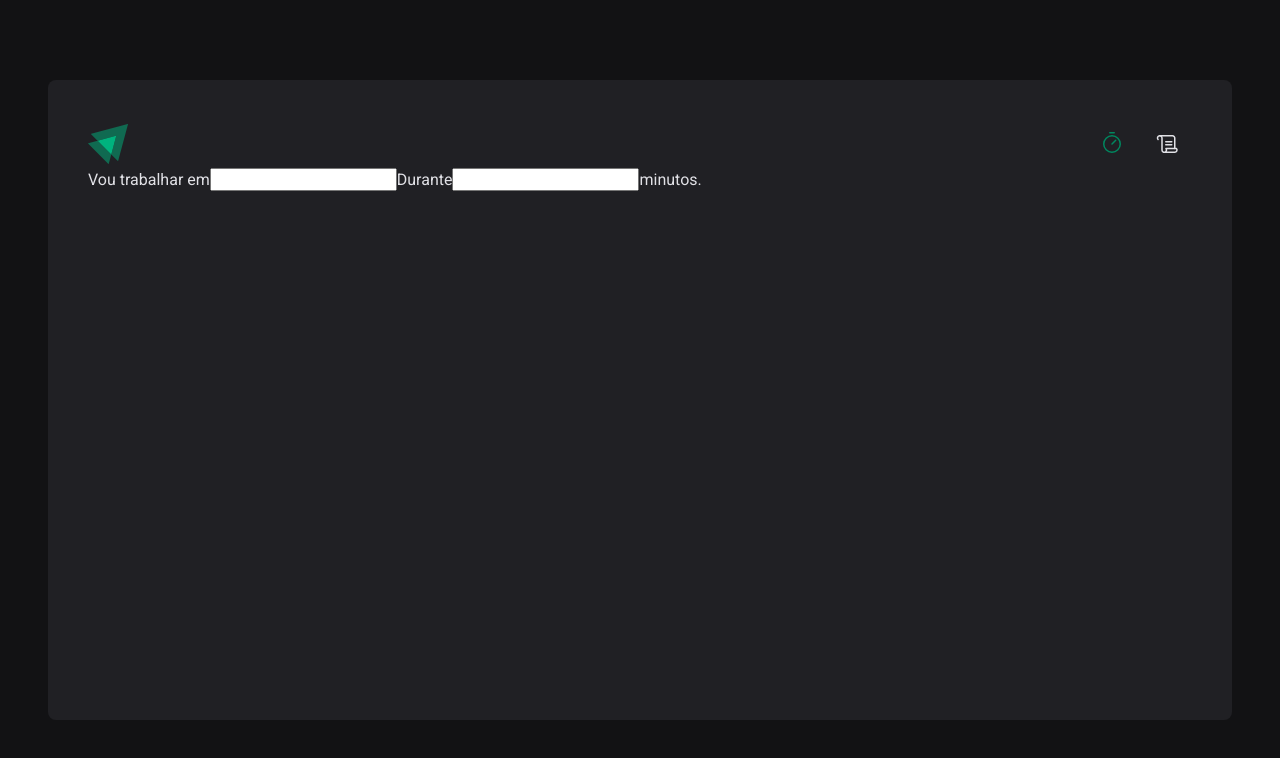
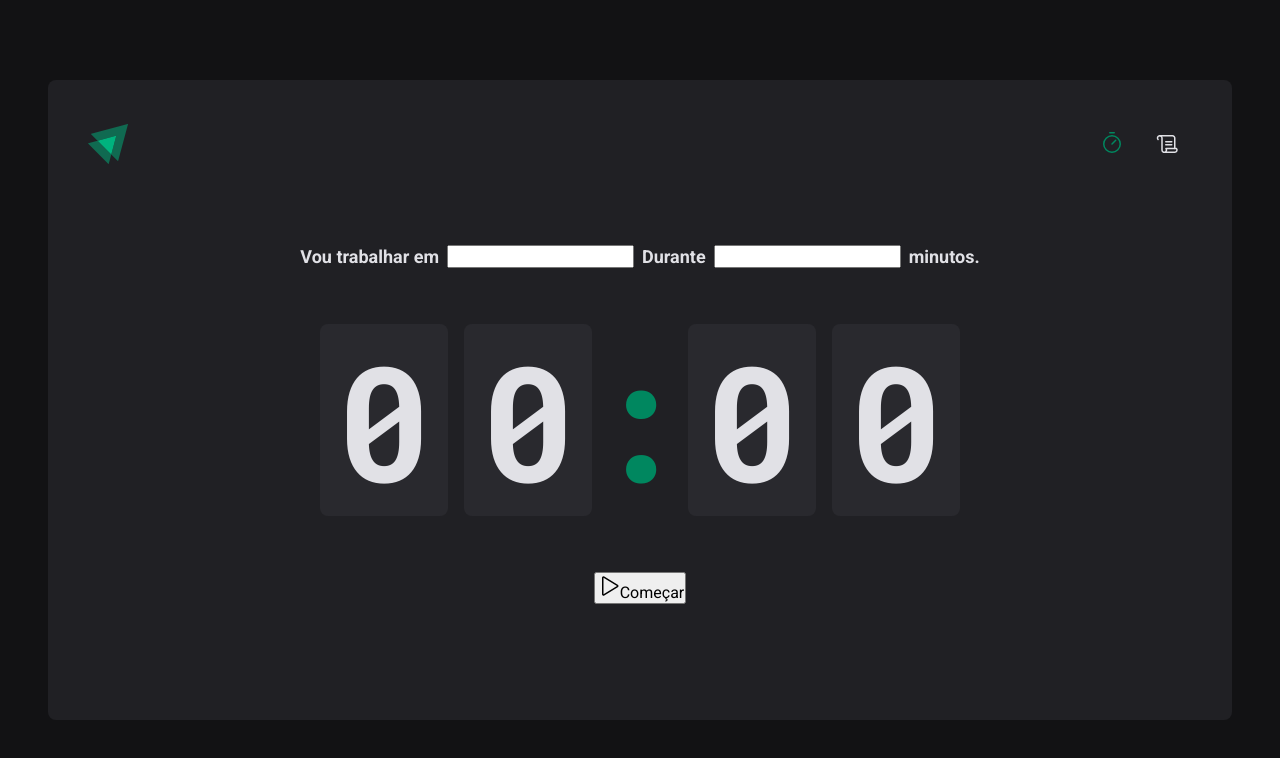
Before and after one commit to Hugovarellaa/Ignite-lab, a React (Vite) app in the folder 02-ignte-timer/: page / in a window 1280 px wide. Shown: the top 758 px of the page. Built offline with nearby package versions, Linux system fonts and the light colour scheme.

Commit message:
Page Home

```diff
--- a/02-ignte-timer/src/pages/Home/index.tsx
+++ b/02-ignte-timer/src/pages/Home/index.tsx
@@ -1,16 +1,37 @@
-import { HomeContainer } from './styles'
+import { Play } from 'phosphor-react'
+import {
+  CountdownContainer,
+  FormContainer,
+  HomeContainer,
+  Separator
+} from './styles'
 
 export function Home() {
   return (
     <HomeContainer>
       <form>
-        <label htmlFor="task">Vou trabalhar em</label>
-        <input type="text" id="task" />
+        <FormContainer>
+          <label htmlFor="task">Vou trabalhar em</label>
+          <input type="text" id="task" />
 
-        <label htmlFor="minutesAmount">Durante</label>
-        <input type="number" id="minutesAmount" />
+          <label htmlFor="minutesAmount">Durante</label>
+          <input type="number" id="minutesAmount" />
 
-        <span>minutos.</span>
+          <span>minutos.</span>
+        </FormContainer>
+
+        <CountdownContainer>
+          <span>0</span>
+          <span>0</span>
+          <Separator>:</Separator>
+          <span>0</span>
+          <span>0</span>
+        </CountdownContainer>
+
+        <button type="submit">
+          <Play size={24} />
+          <span>Começar</span>
+        </button>
       </form>
     </HomeContainer>
   )
--- a/02-ignte-timer/src/pages/Home/styles.ts
+++ b/02-ignte-timer/src/pages/Home/styles.ts
@@ -1,3 +1,51 @@
 import styled from 'styled-components'
 
-export const HomeContainer = styled.div``
+export const HomeContainer = styled.main`
+  display: flex;
+  flex-direction: column;
+  align-items: center;
+  justify-content: center;
+  flex: 1;
+
+  form {
+    display: flex;
+    flex-direction: column;
+    align-items: center;
+    gap: 3.5rem;
+  }
+`
+
+export const FormContainer = styled.div`
+  width: 100%;
+  display: flex;
+  align-items: center;
+  justify-content: center;
+  gap: 0.5rem;
+  color: ${({ theme }) => theme['gray-100']};
+  font-size: 1.125rem;
+  font-weight: bold;
+  flex-wrap: wrap;
+`
+
+export const CountdownContainer = styled.div`
+  font-family: 'Roboto mono', sans-serif;
+  font-size: 10rem;
+  line-height: 8rem;
+  color: ${({ theme }) => theme['gray-100']};
+  display: flex;
+  gap: 1rem;
+
+  span {
+    background-color: ${({ theme }) => theme['gray-700']};
+    padding: 2rem 1rem;
+    border-radius: 8px;
+  }
+`
+export const Separator = styled.div`
+  padding: 2rem 0;
+  color: ${({ theme }) => theme['green-500']};
+  width: 4rem;
+  overflow: hidden;
+  display: flex;
+  justify-content: center;
+`
--- a/02-ignte-timer/src/styles/GlobalStyles.ts
+++ b/02-ignte-timer/src/styles/GlobalStyles.ts
@@ -15,6 +15,7 @@ export const GlobalStyles = createGlobalStyle`
   body {
     background-color: ${({ theme }) => theme['gray-900']};
     color: ${({ theme }) => theme['gray-100']};
+    -webkit-font-smoothing: antialiased;
   }
 
   body , input , button , textarea {
```
